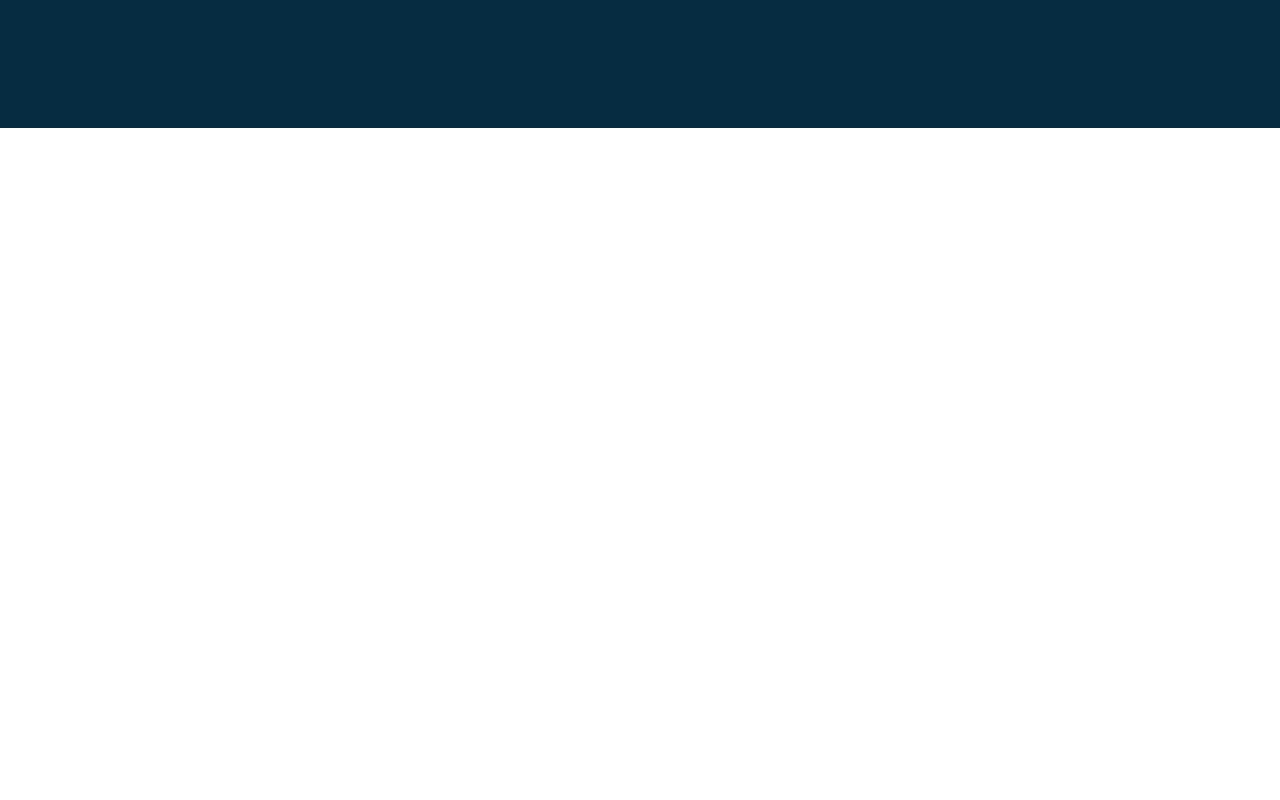
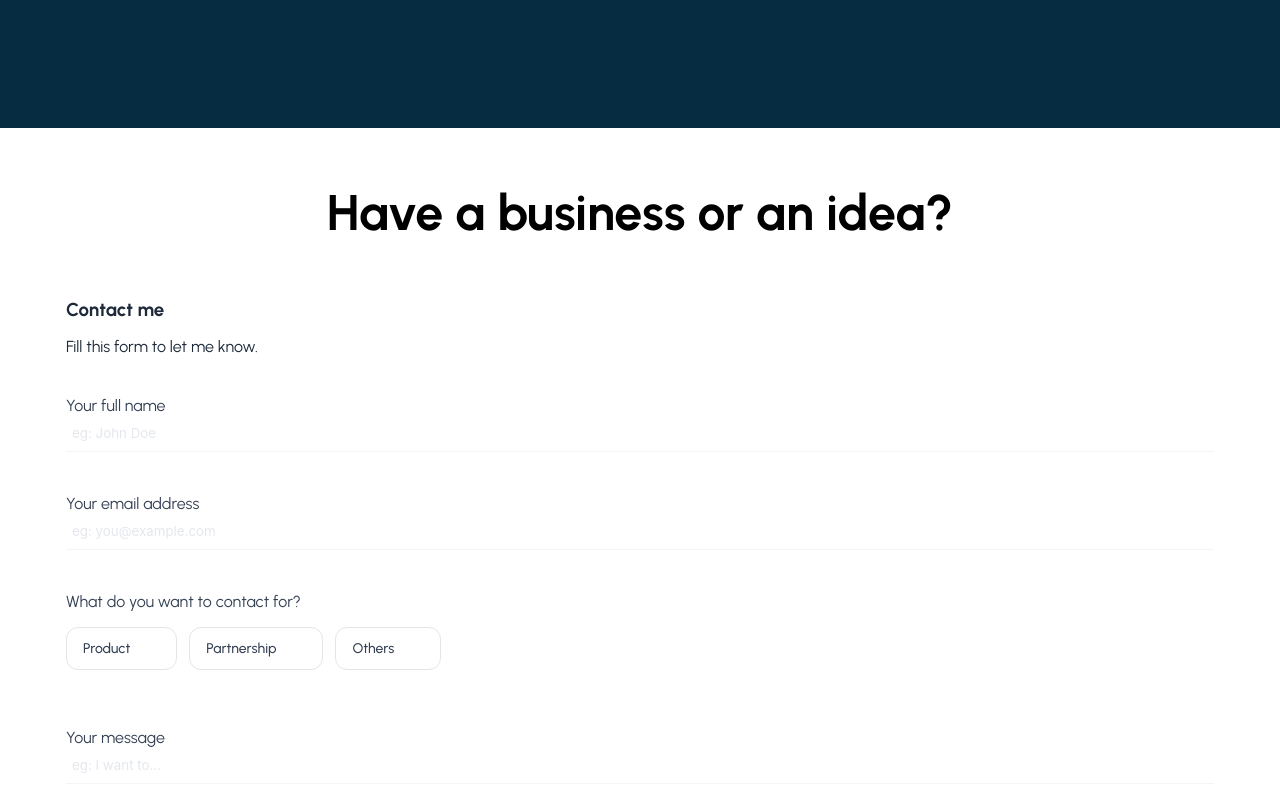
Before and after one commit to tsabudh/tsabudh.github.io, a React (Vite) app: page / in a window 1280 px wide. Shown: the part 3720-4520 px from the top of the page. Before the commit the page ends 3848 px from the top, so only its background shows below. Built offline with nearby package versions, Linux system fonts and the light colour scheme.

Commit message:
Chore: added components to homepage

```diff
--- a/src/pages/HomePage.tsx
+++ b/src/pages/HomePage.tsx
@@ -4,6 +4,7 @@ import HomeSectionWorks from "../components/HomeSectionWorks.tsx";
 import HomeSectionHero from "../components/HomeSectionHero.tsx";
 import HomeSectionAbout from "../components/HomeSectionAbout.tsx";
 import HomeSectionTimeline from "../components/HomeSectionTimeline.tsx";
+import HomeSectionContact from "../components/HomeSectionContact.tsx";
 
 const HomePage: FC = function HomePage() {
   return (
@@ -12,6 +13,7 @@ const HomePage: FC = function HomePage() {
       <HomeSectionWorks />
       <HomeSectionAbout />
       <HomeSectionTimeline />
+      <HomeSectionContact />
     </React.Fragment>
   );
 };
```
